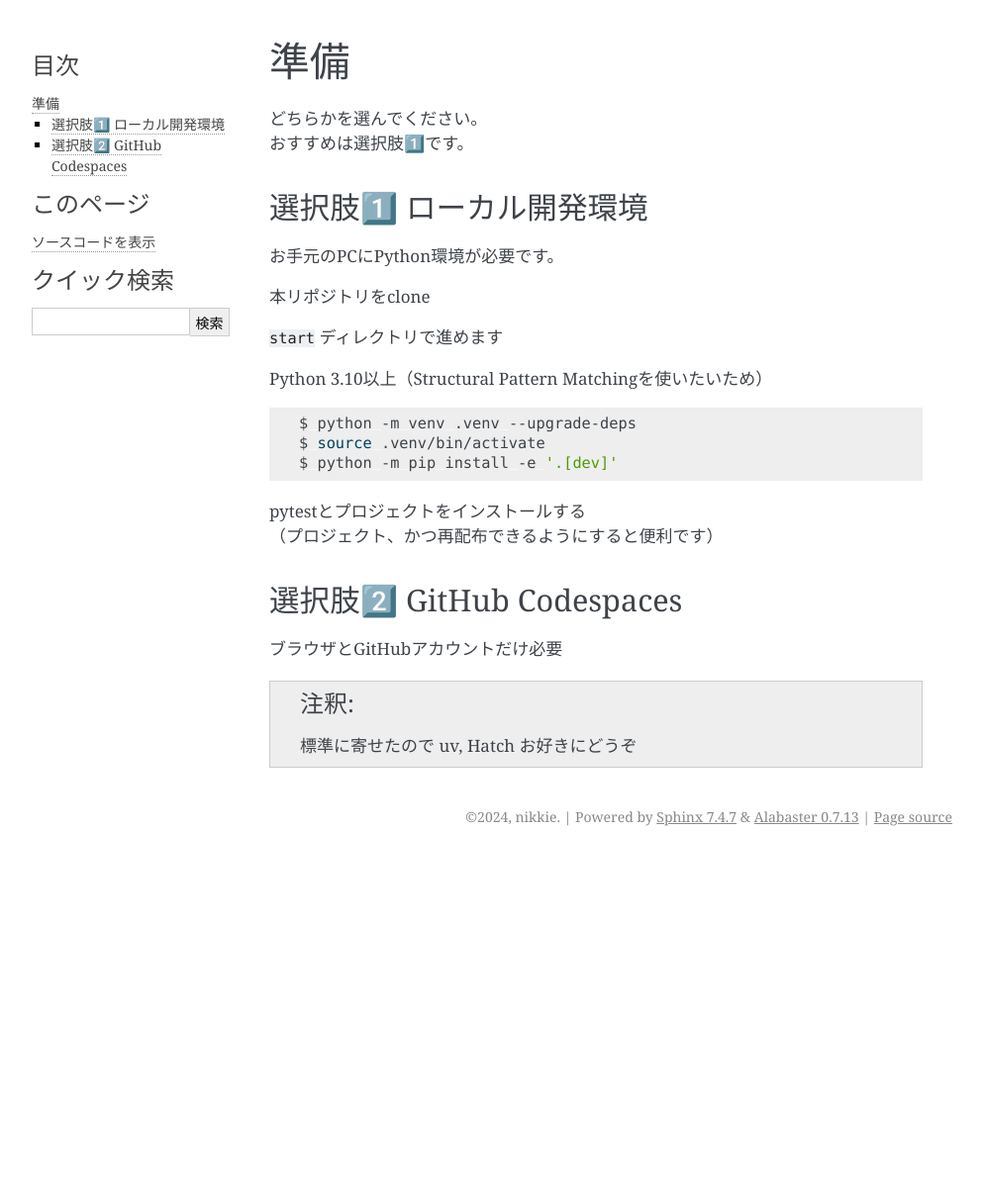
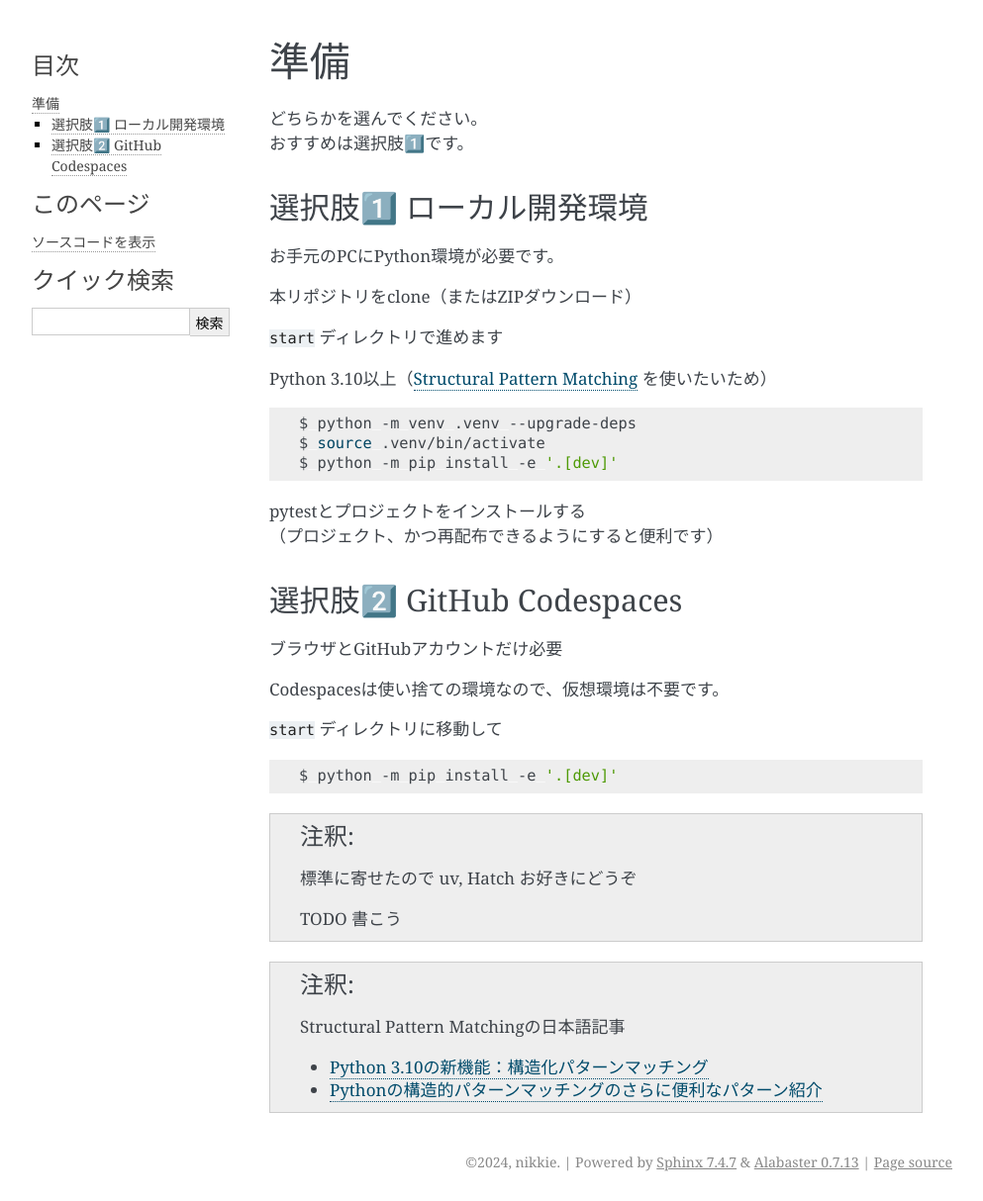
Before and after one commit to ftnext/first-python-test-2024, a Sphinx documentation site: the page built from docs/source/preparation.rst, in a window 1280 px wide. Shown: the whole page at 99% size, without its empty margins (148-1141 px from the left). Built offline with Sphinx 7.4.7, drawn with Linux system fonts in a browser that asks for light colours; before the commit the page ends 900 px from its top, so only the background shows below that.

Commit message:
[feat] Refine preparation (WIP)

```diff
--- a/docs/source/preparation.rst
+++ b/docs/source/preparation.rst
@@ -9,11 +9,11 @@
 
 お手元のPCにPython環境が必要です。
 
-本リポジトリをclone
+本リポジトリをclone（またはZIPダウンロード）
 
 :file:`start` ディレクトリで進めます
 
-Python 3.10以上（Structural Pattern Matchingを使いたいため）
+Python 3.10以上（`Structural Pattern Matching <https://docs.python.org/ja/3.13/whatsnew/3.10.html#pep-634-structural-pattern-matching>`__ を使いたいため）
 
 .. code-block:: shell
 
@@ -31,4 +31,19 @@ Python 3.10以上（Structural Pattern Matchingを使いたいため）
 
 .. TODO Codespaceの場合
 
+Codespacesは使い捨ての環境なので、仮想環境は不要です。
+
+:file:`start` ディレクトリに移動して
+
+.. code-block:: shell
+
+    $ python -m pip install -e '.[dev]'
+
 .. note:: 標準に寄せたので uv, Hatch お好きにどうぞ
+
+    TODO 書こう
+
+.. note:: Structural Pattern Matchingの日本語記事
+
+    * `Python 3.10の新機能：構造化パターンマッチング <https://gihyo.jp/article/2022/07/monthly-python-2207>`__
+    * `Pythonの構造的パターンマッチングのさらに便利なパターン紹介 <https://gihyo.jp/article/2024/01/monthly-python-2401>`__
```
